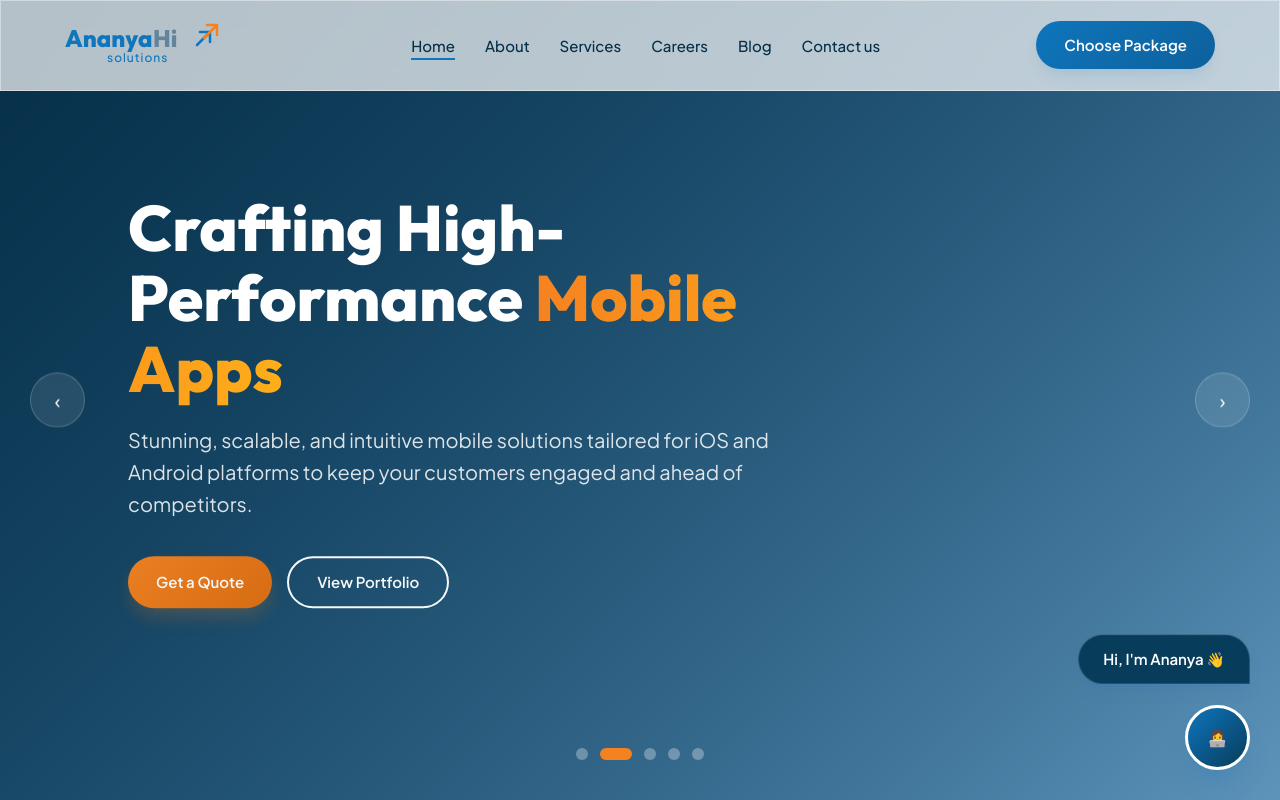
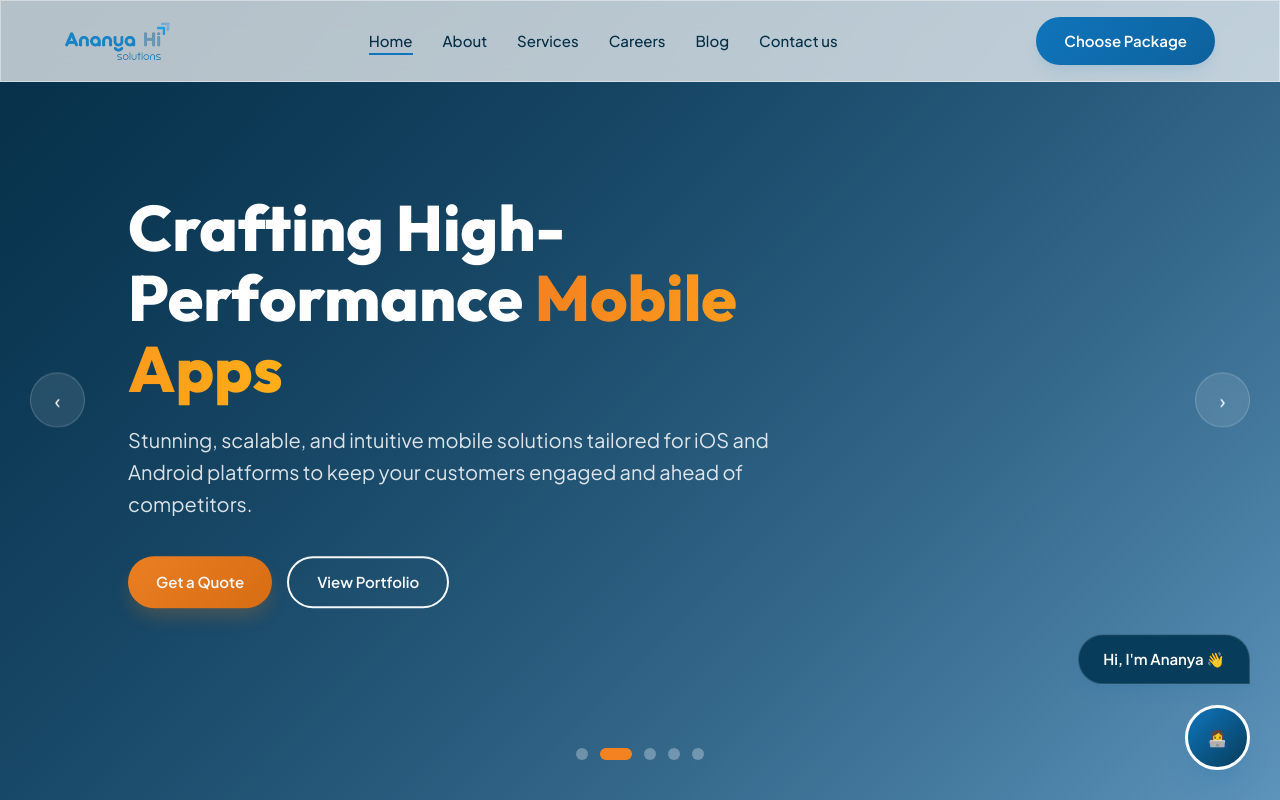
Before and after one commit to Vedabhavishya/AnanyaHiSolutions, a Next.js app: page / in a window 1280 px wide. Shown: the top 800 px of the page. Built offline with nearby package versions, Linux system fonts and the light colour scheme.

Commit message:
feat: integrate exact company logo image

```diff
--- a/src/app/page.js
+++ b/src/app/page.js
@@ -5,61 +5,17 @@ import React, { useState, useEffect, useRef } from "react";
 // Crisp Inline SVG Logo Component
 function Logo({ className = "", light = false }) {
   return (
-    <svg
-      className={`nav-logo-svg ${className}`}
-      width="190"
-      height="50"
-      viewBox="0 0 190 50"
-      fill="none"
-      xmlns="http://www.w3.org/2000/svg"
-    >
-      <text
-        x="0"
-        y="30"
-        fontFamily="var(--font-headings)"
-        fontWeight="800"
-        fontSize="24"
-        fill={light ? "#ffffff" : "#0f75bc"}
-      >
-        Ananya
-      </text>
-      <text
-        x="88"
-        y="30"
-        fontFamily="var(--font-headings)"
-        fontWeight="800"
-        fontSize="24"
-        fill={light ? "#9ab4c4" : "#64849c"}
-      >
-        Hi
-      </text>
-      <text
-        x="42"
-        y="45"
-        fontFamily="var(--font-sans)"
-        fontWeight="500"
-        fontSize="12"
-        letterSpacing="1"
-        fill={light ? "#f58220" : "#0f75bc"}
-      >
-        solutions
-      </text>
-      {/* Two ascending modern arrows pointing up-right representing solutions & progress */}
-      <path
-        d="M135 15 L145 15 L145 25 M145 15 L132 28"
-        stroke={light ? "#ffffff" : "#0f75bc"}
-        strokeWidth="2.5"
-        strokeLinecap="round"
-        strokeLinejoin="round"
-      />
-      <path
-        d="M142 8 L152 8 L152 18 M152 8 L139 21"
-        stroke={light ? "#f58220" : "#f58220"}
-        strokeWidth="2.5"
-        strokeLinecap="round"
-        strokeLinejoin="round"
-      />
-    </svg>
+    <img
+      src="/logo.png"
+      alt="Ananya Hi Solutions"
+      className={`nav-logo-img ${className}`}
+      style={{
+        height: "42px",
+        width: "auto",
+        objectFit: "contain",
+        display: "block"
+      }}
+    />
   );
 }
 
```
Also changed, not shown: public/logo.png (added).
